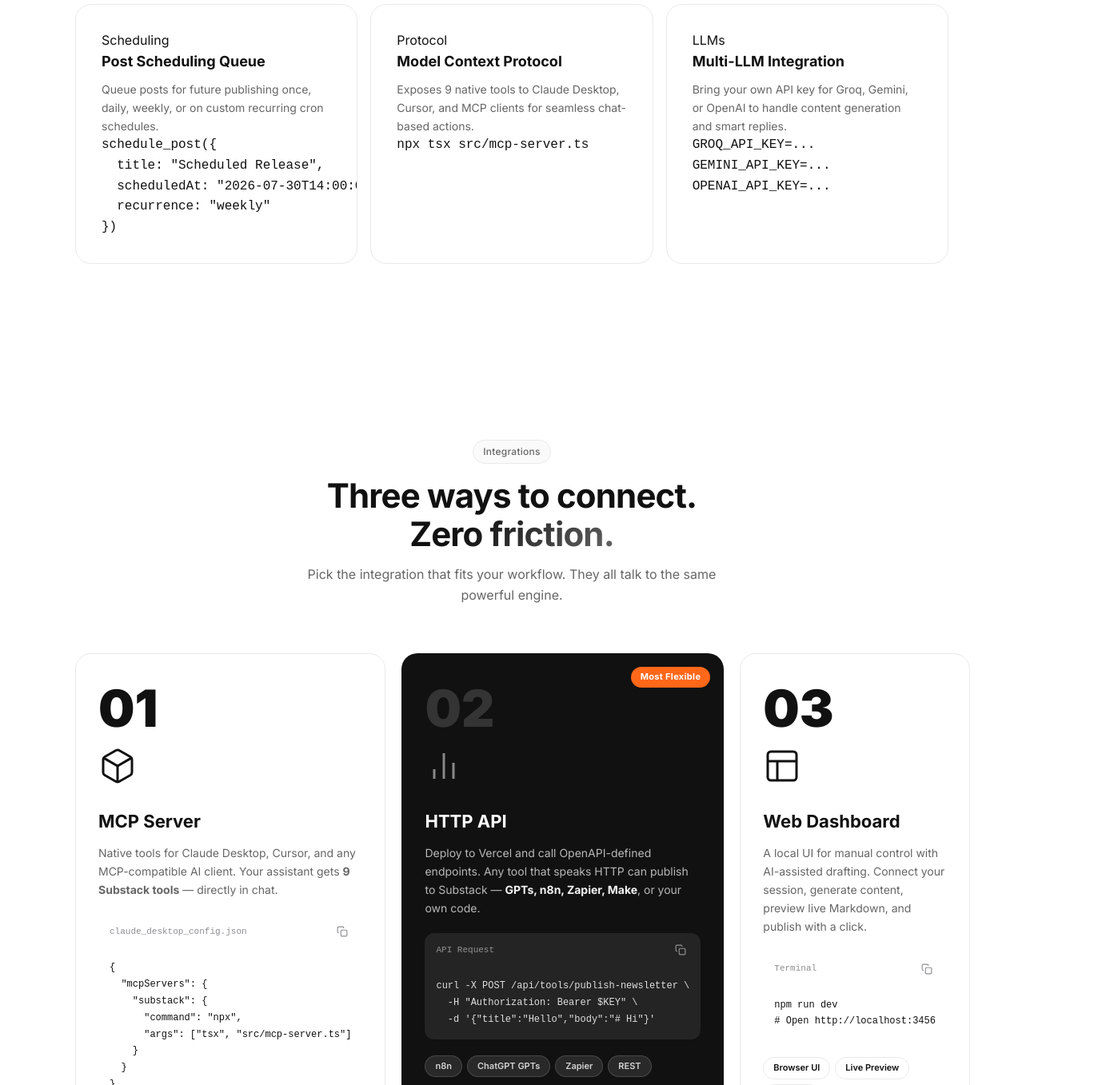
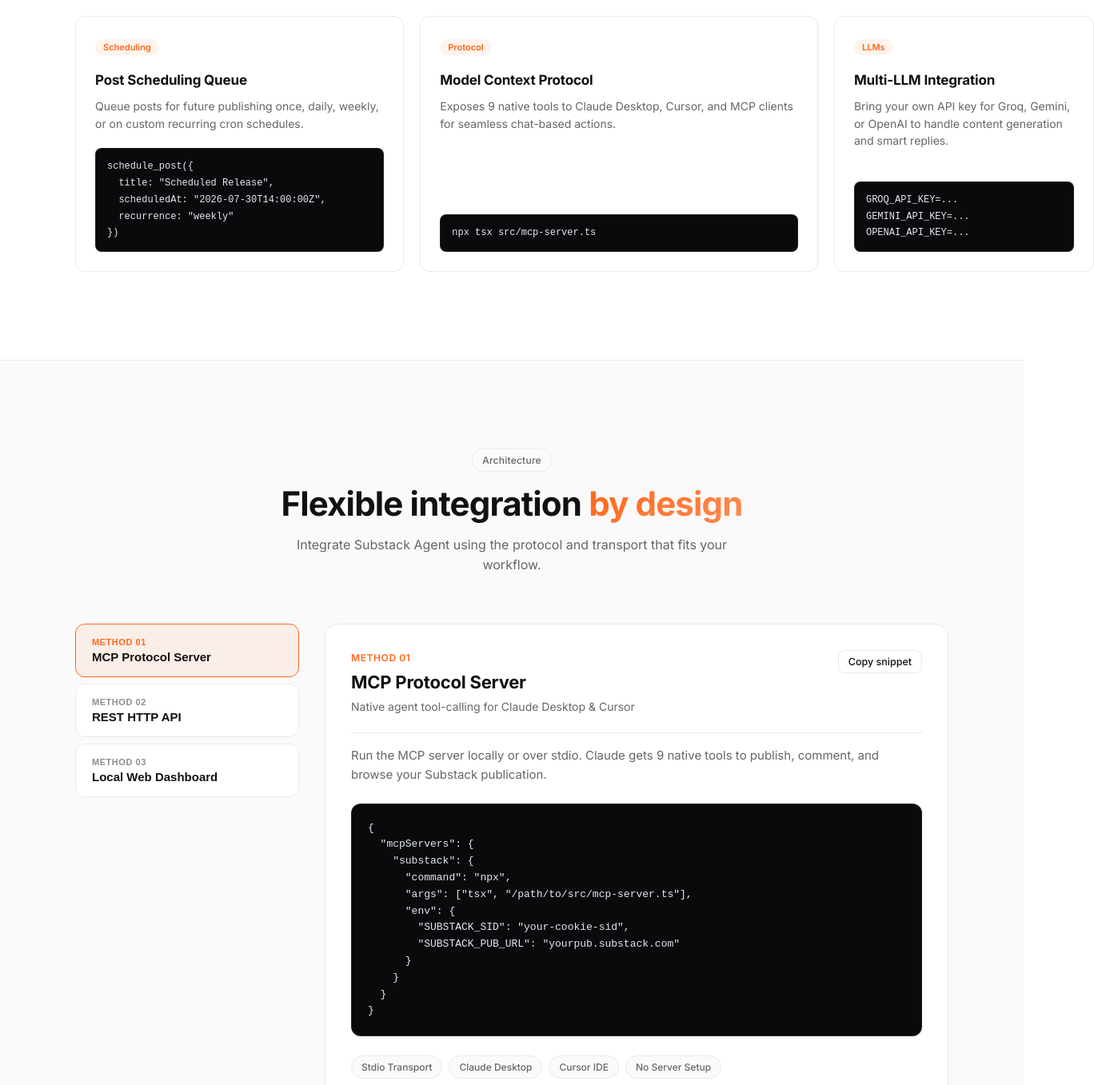
Before and after one commit to santhosh-patel/substack-agent, a React (Vite) app in the folder landing-page/: page / in a window 1280 px wide. Shown: the part 1808-3165 px from the top of the page at 80% size, 1368 px wide, since content can reach past the window. Built offline with nearby package versions, Linux system fonts and the light colour scheme.

Commit message:
refactor: replace integration card layout with a tabbed navigation interface and update method documentation

```diff
--- a/landing-page/src/components/Features.css
+++ b/landing-page/src/components/Features.css
@@ -1,111 +1,86 @@
 .features {
   padding: var(--section-pad) 0;
-  background: var(--bg);
+  background: var(--bg-page);
 }
 
 .features-grid {
   display: grid;
   grid-template-columns: repeat(3, 1fr);
-  gap: 16px;
+  gap: 20px;
 }
 
 .feature-card {
-  background: var(--bg-white);
+  background: var(--bg-page);
   border: 1px solid var(--border);
-  border-radius: var(--radius-xl);
-  padding: 32px;
+  border-radius: var(--radius-md);
+  padding: 24px;
+  display: flex;
+  flex-direction: column;
+  justify-content: space-between;
   transition: all var(--duration) var(--ease);
-  position: relative;
-  overflow: hidden;
 }
+
 .feature-card:hover {
-  border-color: var(--border-hover);
-  box-shadow: 0 12px 40px rgba(0, 0, 0, 0.06);
+  border-color: var(--border-strong);
+  box-shadow: var(--shadow-md);
   transform: translateY(-2px);
 }
 
-.feature-card-large {
-  grid-column: span 2;
+.card-top {
+  margin-bottom: 16px;
 }
 
-.feature-icon-wrap {
-  width: 52px; height: 52px;
-  border-radius: var(--radius-md);
-  display: flex;
-  align-items: center;
-  justify-content: center;
-  margin-bottom: 20px;
-}
-.feature-icon-wrap.orange { background: rgba(255, 103, 25, 0.1); color: var(--primary); }
-.feature-icon-wrap.purple { background: rgba(139, 92, 246, 0.1); color: var(--accent-purple); }
-.feature-icon-wrap.teal { background: rgba(20, 184, 166, 0.1); color: var(--accent-teal); }
-.feature-icon-wrap.blue { background: rgba(59, 130, 246, 0.1); color: var(--accent-blue); }
-.feature-icon-wrap.amber { background: rgba(245, 158, 11, 0.1); color: var(--accent-amber); }
-.feature-icon-wrap.emerald { background: rgba(16, 185, 129, 0.1); color: var(--accent-emerald); }
-.feature-icon-wrap.gradient {
-  background: linear-gradient(135deg, rgba(255, 103, 25, 0.12), rgba(139, 92, 246, 0.12));
+.card-badge {
+  font-size: 11px;
+  font-weight: 600;
   color: var(--primary);
+  background: var(--primary-light);
+  padding: 3px 10px;
+  border-radius: var(--radius-full);
 }
 
-.feature-card h3 {
-  font-size: 18px;
+.card-title {
+  font-size: 17px;
   font-weight: 700;
+  color: var(--text-primary);
   margin-bottom: 8px;
+  letter-spacing: -0.01em;
 }
 
-.feature-card p {
+.card-desc {
   font-size: 14px;
   color: var(--text-secondary);
-  line-height: 1.65;
+  line-height: 1.55;
+  margin-bottom: 20px;
+  flex-grow: 1;
 }
 
-.feature-code {
-  margin-top: 20px;
-  background: #1A1A1A;
-  border-radius: var(--radius-md);
-  padding: 20px;
+.card-code {
+  background: var(--bg-dark);
+  border: 1px solid var(--border-dark);
+  border-radius: var(--radius-sm);
+  padding: 12px 14px;
   overflow-x: auto;
 }
 
-.feature-code code {
-  font-size: 12.5px;
-  line-height: 1.7;
-  color: #E5E5E5;
+.card-code pre {
+  margin: 0;
 }
 
-.code-comment { color: #6B7280; }
-.code-keyword { color: #60A5FA; }
-.code-string { color: #34D399; }
-.code-bool { color: #F59E0B; }
-
-.ai-provider-chips {
-  display: flex;
-  gap: 10px;
-  margin-top: 20px;
-  flex-wrap: wrap;
+.card-code code {
+  font-size: 12px;
+  line-height: 1.5;
+  color: #E2E8F0;
 }
 
-.chip {
-  padding: 8px 16px;
-  border-radius: 100px;
-  font-size: 13px;
-  font-weight: 600;
-  border: 1px solid var(--border);
-  background: var(--bg-white);
-  transition: all 0.2s ease;
-  cursor: default;
-}
-.chip:hover { transform: translateY(-1px); }
-.chip-groq { border-color: rgba(245, 158, 11, 0.3); color: var(--accent-amber); }
-.chip-gemini { border-color: rgba(59, 130, 246, 0.3); color: var(--accent-blue); }
-.chip-openai { border-color: rgba(16, 185, 129, 0.3); color: var(--accent-emerald); }
-
 @media (max-width: 1024px) {
-  .features-grid { grid-template-columns: repeat(2, 1fr); }
-  .feature-card-large { grid-column: span 2; }
+  .features-grid {
+    grid-template-columns: repeat(2, 1fr);
+  }
 }
 
-@media (max-width: 768px) {
-  .features-grid { grid-template-columns: 1fr; }
-  .feature-card-large { grid-column: span 1; }
+@media (max-width: 640px) {
+  .features-grid {
+    grid-template-columns: 1fr;
+  }
 }
--- a/landing-page/src/components/HowItWorks.jsx
+++ b/landing-page/src/components/HowItWorks.jsx
@@ -2,29 +2,22 @@
 
 const steps = [
   {
-    num: 1,
-    title: 'Clone & Install',
-    desc: "Clone the repo and install dependencies. That's literally it for setup.",
-    code: 'git clone https://github.com/santhosh-patel/substack-agent.git && cd substack-agent && npm install',
+    step: '01',
+    title: 'Repository Setup',
+    desc: 'Clone the open-source repository and install the Node.js dependencies.',
+    code: 'git clone https://github.com/santhosh-patel/substack-agent.git\ncd substack-agent && npm install',
   },
   {
-    num: 2,
-    title: 'Add Your Session Cookie',
-    desc: (
-      <>
-        Log into Substack, grab your <code>connect.sid</code> from browser DevTools, and paste it in <code>.env</code>.
-      </>
-    ),
+    step: '02',
+    title: 'Configure Environment',
+    desc: 'Extract your Substack connect.sid session cookie and save it to .env.',
+    code: 'SUBSTACK_SID=your-connect-sid-cookie\nSUBSTACK_PUB_URL=yourpub.substack.com',
   },
   {
-    num: 3,
-    title: 'Pick Your Integration',
-    desc: 'Run the MCP server for Claude/Cursor, deploy the API to Vercel, or launch the web dashboard.',
-  },
-  {
-    num: 4,
-    title: 'Automate Everything',
-    desc: 'Your AI tools can now publish newsletters, post notes, schedule content, and engage with readers — automatically.',
+    step: '03',
+    title: 'Launch & Connect',
+    desc: 'Start the MCP server or deploy to Vercel for HTTP API tool access.',
+    code: 'npm run mcp        # For Claude / Cursor\nnpm run dev        # For Dashboard',
   },
 ];
 
@@ -33,28 +26,24 @@
     <section className="how-it-works" id="how-it-works">
       <div className="container">
         <div className="section-header">
-          <span className="section-badge">How It Works</span>
+          <span className="section-badge">Setup Guide</span>
           <h2 className="section-title">
-            Up and running<br /><span className="gradient-text">in under 5 minutes</span>
+            Getting started in <span className="brand-gradient">three simple steps</span>
           </h2>
+          <p className="section-subtitle">
+            Zero complicated configuration. Works right out of the box.
+          </p>
         </div>
 
-        <div className="steps">
-          {steps.map((step, i) => (
-            <div key={step.num}>
-              <div className="step animate-in" id={`step-${step.num}`} style={{ transitionDelay: `${i * 100}ms` }}>
-                <div className="step-number">{step.num}</div>
-                <div className="step-content">
-                  <h3>{step.title}</h3>
-                  <p>{step.desc}</p>
-                  {step.code && (
-                    <div className="step-code">
-                      <code>{step.code}</code>
-                    </div>
-                  )}
-                </div>
+        <div className="steps-grid">
+          {steps.map((item, i) => (
+            <div className="step-card animate-in" key={item.step} style={{ transitionDelay: `${i * 80}ms` }}>
+              <div className="step-badge">{item.step}</div>
+              <h3 className="step-heading">{item.title}</h3>
+              <p className="step-desc">{item.desc}</p>
+              <div className="step-code-box">
+                <pre><code>{item.code}</code></pre>
               </div>
-              {i < steps.length - 1 && <div className="step-connector" />}
             </div>
           ))}
         </div>
--- a/landing-page/src/components/Integrations.css
+++ b/landing-page/src/components/Integrations.css
@@ -1,157 +1,161 @@
 .integrations {
   padding: var(--section-pad) 0;
-  background: var(--bg-white);
+  background: var(--bg-subtle);
+  border-top: 1px solid var(--border);
+  border-bottom: 1px solid var(--border);
 }
 
-.integration-cards {
+.integration-wrapper {
   display: grid;
-  grid-template-columns: repeat(3, 1fr);
-  gap: 20px;
+  grid-template-columns: 280px 1fr;
+  gap: 32px;
+  align-items: start;
+}
+
+.integration-nav {
+  display: flex;
+  flex-direction: column;
+  gap: 8px;
+}
+
+.nav-item {
+  display: flex;
+  flex-direction: column;
+  align-items: flex-start;
+  padding: 16px 20px;
+  background: var(--bg-page);
+  border: 1px solid var(--border);
+  border-radius: var(--radius-md);
+  text-align: left;
+  cursor: pointer;
+  transition: all var(--duration) var(--ease);
+}
+
+.nav-item:hover {
+  border-color: var(--border-strong);
+}
+
+.nav-item.active {
+  border-color: var(--primary);
+  background: var(--primary-light);
+}
+
+.item-step {
+  font-size: 11px;
+  font-weight: 600;
+  color: var(--text-muted);
+  text-transform: uppercase;
+  letter-spacing: 0.05em;
+  margin-bottom: 4px;
+}
+
+.nav-item.active .item-step {
+  color: var(--primary);
+}
+
+.item-title {
+  font-size: 15px;
+  font-weight: 600;
+  color: var(--text-primary);
 }
 
 .integration-card {
-  background: var(--bg);
+  background: var(--bg-page);
   border: 1px solid var(--border);
-  border-radius: var(--radius-xl);
-  padding: 36px 28px;
-  position: relative;
-  transition: all var(--duration) var(--ease);
-}
-.integration-card:hover {
-  border-color: var(--border-hover);
-  box-shadow: 0 12px 40px rgba(0, 0, 0, 0.06);
-  transform: translateY(-3px);
+  border-radius: var(--radius-lg);
+  padding: 32px;
+  box-shadow: var(--shadow-sm);
 }
 
-/* Featured (dark) card */
-.integration-card.featured {
-  background: var(--text-primary);
-  border-color: transparent;
-  color: white;
-}
-.integration-card.featured h3 { color: white; }
-.integration-card.featured .integration-desc { color: rgba(255,255,255,0.7); }
-.integration-card.featured .integration-desc strong { color: rgba(255,255,255,0.95); }
-.integration-card.featured .integration-number { color: rgba(255,255,255,0.15); }
-.integration-card.featured .integration-icon { color: rgba(255,255,255,0.5); }
-.integration-card.featured .integration-code { background: rgba(255,255,255,0.08); border-color: rgba(255,255,255,0.1); }
-.integration-card.featured .code-header { border-color: rgba(255,255,255,0.08); }
-.integration-card.featured .code-filename { color: rgba(255,255,255,0.5); }
-.integration-card.featured pre code { color: rgba(255,255,255,0.85); }
-.integration-card.featured .tag { background: rgba(255,255,255,0.1); color: rgba(255,255,255,0.8); border-color: rgba(255,255,255,0.15); }
-.integration-card.featured .copy-btn { color: rgba(255,255,255,0.5); }
-.integration-card.featured .copy-btn:hover { color: rgba(255,255,255,0.9); background: rgba(255,255,255,0.1); }
-
-.integration-badge {
-  position: absolute;
-  top: 16px; right: 16px;
-  padding: 4px 12px;
-  background: var(--primary);
-  color: white;
-  border-radius: 100px;
-  font-size: 11px;
-  font-weight: 700;
-  letter-spacing: 0.03em;
+.card-header {
+  display: flex;
+  align-items: flex-start;
+  justify-content: space-between;
+  gap: 20px;
+  margin-bottom: 16px;
+  padding-bottom: 20px;
+  border-bottom: 1px solid var(--border);
 }
 
-.integration-number {
-  font-size: 64px;
-  font-weight: 900;
-  color: var(--border-light);
-  line-height: 1;
-  margin-bottom: 16px;
+.card-step {
+  font-size: 12px;
+  font-weight: 600;
+  color: var(--primary);
+  text-transform: uppercase;
+  letter-spacing: 0.05em;
+  display: block;
+  margin-bottom: 4px;
 }
 
-.integration-icon {
-  color: var(--text-tertiary);
-  margin-bottom: 20px;
+.card-heading {
+  font-size: 22px;
+  font-weight: 700;
+  color: var(--text-primary);
+  letter-spacing: -0.01em;
+  margin-bottom: 2px;
 }
 
-.integration-card h3 {
-  font-size: 22px;
-  font-weight: 700;
-  margin-bottom: 10px;
-}
-
-.integration-desc {
+.card-sub {
   font-size: 14px;
-  line-height: 1.65;
   color: var(--text-secondary);
-  margin-bottom: 20px;
-}
-
-.integration-code {
-  background: var(--bg-white);
-  border: 1px solid var(--border-light);
-  border-radius: var(--radius-md);
-  overflow: hidden;
-  margin-bottom: 20px;
-}
-
-.code-header {
-  display: flex;
-  align-items: center;
-  justify-content: space-between;
-  padding: 10px 14px;
-  border-bottom: 1px solid var(--border-light);
-}
-
-.code-filename {
-  font-size: 11px;
-  font-weight: 500;
-  color: var(--text-muted);
-  font-family: var(--font-mono);
 }
 
 .copy-btn {
-  background: none;
-  border: none;
-  color: var(--text-muted);
-  cursor: pointer;
-  padding: 4px;
-  border-radius: 4px;
-  transition: all 0.15s ease;
-  display: flex;
-  align-items: center;
-}
-.copy-btn:hover {
-  color: var(--text-primary);
-  background: var(--bg-subtle);
+  font-size: 12.5px;
+  padding: 6px 12px;
 }
 
-.integration-code pre {
-  padding: 14px;
+.card-description {
+  font-size: 15px;
+  color: var(--text-secondary);
+  line-height: 1.6;
+  margin-bottom: 24px;
+}
+
+.code-display {
+  background: var(--bg-dark);
+  border: 1px solid var(--border-dark);
+  border-radius: var(--radius-md);
+  padding: 20px;
+  margin-bottom: 24px;
   overflow-x: auto;
+}
+
+.code-display pre {
   margin: 0;
 }
 
-.integration-code code {
-  font-size: 12px;
+.code-display code {
+  font-size: 13px;
   line-height: 1.6;
-  color: var(--text-primary);
-  white-space: pre;
+  color: #E2E8F0;
 }
 
-.integration-tags {
+.tags-row {
   display: flex;
-  gap: 6px;
+  gap: 8px;
   flex-wrap: wrap;
 }
 
-.tag {
+.tag-pill {
+  font-size: 12px;
+  font-weight: 500;
+  color: var(--text-secondary);
+  background: var(--bg-subtle);
+  border: 1px solid var(--border);
   padding: 4px 12px;
-  border-radius: 100px;
-  font-size: 11px;
-  font-weight: 600;
-  background: var(--bg-white);
-  border: 1px solid var(--border);
-  color: var(--text-tertiary);
+  border-radius: var(--radius-full);
 }
 
-@media (max-width: 1024px) {
-  .integration-cards {
+@media (max-width: 900px) {
+  .integration-wrapper {
     grid-template-columns: 1fr;
-    max-width: 560px;
-    margin: 0 auto;
+  }
+  .integration-nav {
+    flex-direction: row;
+    overflow-x: auto;
+  }
+  .nav-item {
+    min-width: 220px;
   }
 }
--- a/landing-page/src/components/Integrations.jsx
+++ b/landing-page/src/components/Integrations.jsx
@@ -1,115 +1,122 @@
 import { useState } from 'react';
 import './Integrations.css';
 
-const cards = [
+const methods = [
   {
     id: 'mcp',
-    number: '01',
-    title: 'MCP Server',
-    desc: <>Native tools for Claude Desktop, Cursor, and any MCP-compatible AI client. Your assistant gets <strong>9 Substack tools</strong> — directly in chat.</>,
-    filename: 'claude_desktop_config.json',
+    step: 'Method 01',
+    title: 'MCP Protocol Server',
+    subtitle: 'Native agent tool-calling for Claude Desktop & Cursor',
+    desc: 'Run the MCP server locally or over stdio. Claude gets 9 native tools to publish, comment, and browse your Substack publication.',
     code: `{
   "mcpServers": {
     "substack": {
       "command": "npx",
-      "args": ["tsx", "src/mcp-server.ts"]
+      "args": ["tsx", "/path/to/src/mcp-server.ts"],
+      "env": {
+        "SUBSTACK_SID": "your-cookie-sid",
+        "SUBSTACK_PUB_URL": "yourpub.substack.com"
+      }
     }
   }
 }`,
-    tags: ['Claude Desktop', 'Cursor', 'Claude Code'],
-    icon: <svg width="48" height="48" viewBox="0 0 24 24" fill="none" stroke="currentColor" strokeWidth="1.5"><path d="M21 16V8a2 2 0 00-1-1.73l-7-4a2 2 0 00-2 0l-7 4A2 2 0 003 8v8a2 2 0 001 1.73l7 4a2 2 0 002 0l7-4A2 2 0 0021 16z"/><polyline points="3.27 6.96 12 12.01 20.73 6.96"/><line x1="12" y1="22.08" x2="12" y2="12"/></svg>,
+    highlights: ['Stdio Transport', 'Claude Desktop', 'Cursor IDE', 'No Server Setup'],
   },
   {
     id: 'api',
-    number: '02',
-    title: 'HTTP API',
-    desc: <>Deploy to Vercel and call OpenAPI-defined endpoints. Any tool that speaks HTTP can publish to Substack — <strong>GPTs, n8n, Zapier, Make</strong>, or your own code.</>,
-    filename: 'API Request',
-    code: `curl -X POST /api/tools/publish-newsletter \\
-  -H "Authorization: Bearer $KEY" \\
-  -d '{"title":"Hello","body":"# Hi"}'`,
-    tags: ['n8n', 'ChatGPT GPTs', 'Zapier', 'REST'],
-    featured: true,
-    badge: 'Most Flexible',
-    icon: <svg width="48" height="48" viewBox="0 0 24 24" fill="none" stroke="currentColor" strokeWidth="1.5"><path d="M18 20V10M12 20V4M6 20v-6"/></svg>,
+    step: 'Method 02',
+    title: 'REST HTTP API',
+    subtitle: 'Deployable on Vercel for n8n, GPTs & Custom Workflows',
+    desc: 'Fully typed OpenAPI 3.0 endpoints. Call `/api/tools/*` from n8n automation pipelines, custom GPTs, Zapier, or backend webhooks.',
+    code: `POST /api/tools/publish-newsletter
+Authorization: Bearer $API_SECRET
+Content-Type: application/json
+
+{
+  "title": "Automated Weekly Digest",
+  "body": "Markdown newsletter body here...",
+  "isDraft": false
+}`,
+    highlights: ['Vercel Ready', 'OpenAPI Schema', 'n8n & Zapier', 'Bearer Auth'],
   },
   {
     id: 'dashboard',
-    number: '03',
-    title: 'Web Dashboard',
-    desc: <>A local UI for manual control with AI-assisted drafting. Connect your session, generate content, preview live Markdown, and publish with a click.</>,
-    filename: 'Terminal',
+    step: 'Method 03',
+    title: 'Local Web Dashboard',
+    subtitle: 'GUI control panel with live Markdown & AI generation',
+    desc: 'Launch the local browser interface to draft posts, test prompts with Groq/Gemini/OpenAI, and manage scheduled publications.',
     code: `npm run dev
-# Open http://localhost:3456`,
-    tags: ['Browser UI', 'Live Preview', 'AI Drafts'],
-    icon: <svg width="48" height="48" viewBox="0 0 24 24" fill="none" stroke="currentColor" strokeWidth="1.5"><rect x="3" y="3" width="18" height="18" rx="2"/><path d="M3 9h18M9 21V9"/></svg>,
+# Server running at http://localhost:3456`,
+    highlights: ['Browser UI', 'Live Preview', 'AI Prompts', 'Local Database'],
   },
 ];
 
 export default function Integrations() {
+  const [activeMethod, setActiveMethod] = useState('mcp');
+  const [copied, setCopied] = useState(false);
+
+  const current = methods.find((m) => m.id === activeMethod);
+
+  const handleCopy = () => {
+    if (!current) return;
+    navigator.clipboard.writeText(current.code);
+    setCopied(true);
+    setTimeout(() => setCopied(false), 2000);
+  };
+
   return (
     <section className="integrations" id="integrations">
       <div className="container">
         <div className="section-header">
-          <span className="section-badge">Integrations</span>
+          <span className="section-badge">Architecture</span>
           <h2 className="section-title">
-            Three ways to connect.<br /><span className="gradient-text">Zero friction.</span>
+            Flexible integration <span className="brand-gradient">by design</span>
           </h2>
           <p className="section-subtitle">
-            Pick the integration that fits your workflow. They all talk to the same powerful engine.
+            Integrate Substack Agent using the protocol and transport that fits your workflow.
           </p>
         </div>
 
-        <div className="integration-cards">
-          {cards.map((card, i) => (
-            <IntegrationCard key={card.id} card={card} index={i} />
-          ))}
+        <div className="integration-wrapper">
+          <div className="integration-nav">
+            {methods.map((m) => (
+              <button
+                key={m.id}
+                className={`nav-item ${activeMethod === m.id ? 'active' : ''}`}
+                onClick={() => setActiveMethod(m.id)}
+              >
+                <span className="item-step">{m.step}</span>
+                <span className="item-title">{m.title}</span>
+              </button>
+            ))}
+          </div>
+
+          <div className="integration-card">
+            <div className="card-header">
+              <div>
+                <span className="card-step">{current.step}</span>
+                <h3 className="card-heading">{current.title}</h3>
+                <p className="card-sub">{current.subtitle}</p>
+              </div>
+              <button className="btn btn-outline btn-sm copy-btn" onClick={handleCopy}>
+                {copied ? 'Copied!' : 'Copy snippet'}
+              </button>
+            </div>
+
+            <p className="card-description">{current.desc}</p>
+
+            <div className="code-display">
+              <pre><code>{current.code}</code></pre>
+            </div>
+
+            <div className="tags-row">
+              {current.highlights.map((h) => (
+                <span className="tag-pill" key={h}>{h}</span>
+              ))}
+            </div>
+          </div>
         </div>
       </div>
     </section>
   );
 }
-
-function IntegrationCard({ card, index }) {
-  const [copied, setCopied] = useState(false);
-
-  const handleCopy = () => {
-    navigator.clipboard.writeText(card.code);
-    setCopied(true);
-    setTimeout(() => setCopied(false), 2000);
-  };
-
-  return (
-    <div
-      className={`integration-card animate-in ${card.featured ? 'featured' : ''}`}
-      id={`integration-${card.id}`}
-      style={{ transitionDelay: `${index * 100}ms` }}
-    >
-      {card.badge && <div className="integration-badge">{card.badge}</div>}
-      <div className="integration-number">{card.number}</div>
-      <div className="integration-icon">{card.icon}</div>
-      <h3>{card.title}</h3>
-      <p className="integration-desc">{card.desc}</p>
-
-      <div className="integration-code">
-        <div className="code-header">
-          <span className="code-filename">{card.filename}</span>
-          <button className="copy-btn" onClick={handleCopy} aria-label="Copy code">
-            {copied ? (
-              <svg width="14" height="14" viewBox="0 0 24 24" fill="none" stroke="currentColor" strokeWidth="2"><polyline points="20 6 9 17 4 12"/></svg>
-            ) : (
-              <svg width="14" height="14" viewBox="0 0 24 24" fill="none" stroke="currentColor" strokeWidth="2"><rect x="9" y="9" width="13" height="13" rx="2"/><path d="M5 15H4a2 2 0 01-2-2V4a2 2 0 012-2h9a2 2 0 012 2v1"/></svg>
-            )}
-          </button>
-        </div>
-        <pre><code>{card.code}</code></pre>
-      </div>
-
-      <div className="integration-tags">
-        {card.tags.map((tag) => (
-          <span className="tag" key={tag}>{tag}</span>
-        ))}
-      </div>
-    </div>
-  );
-}
```
